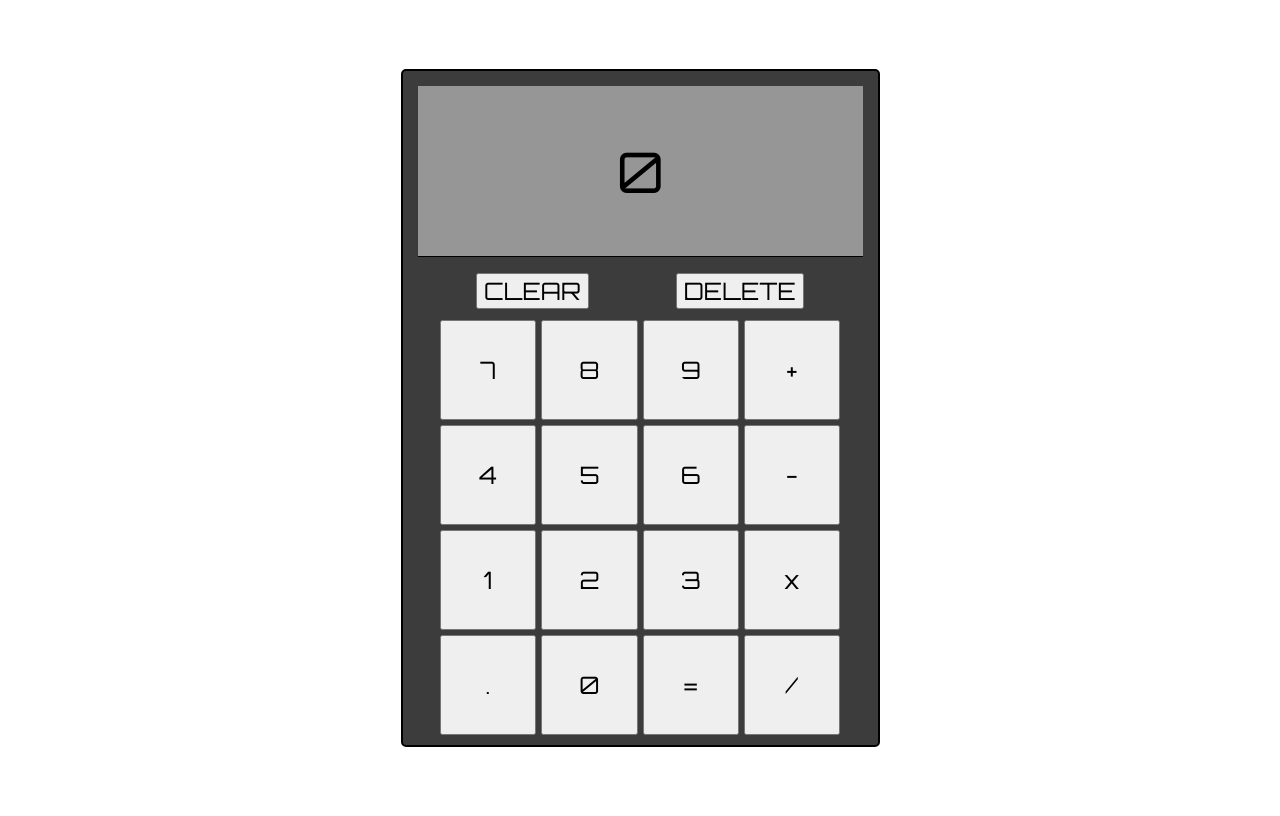
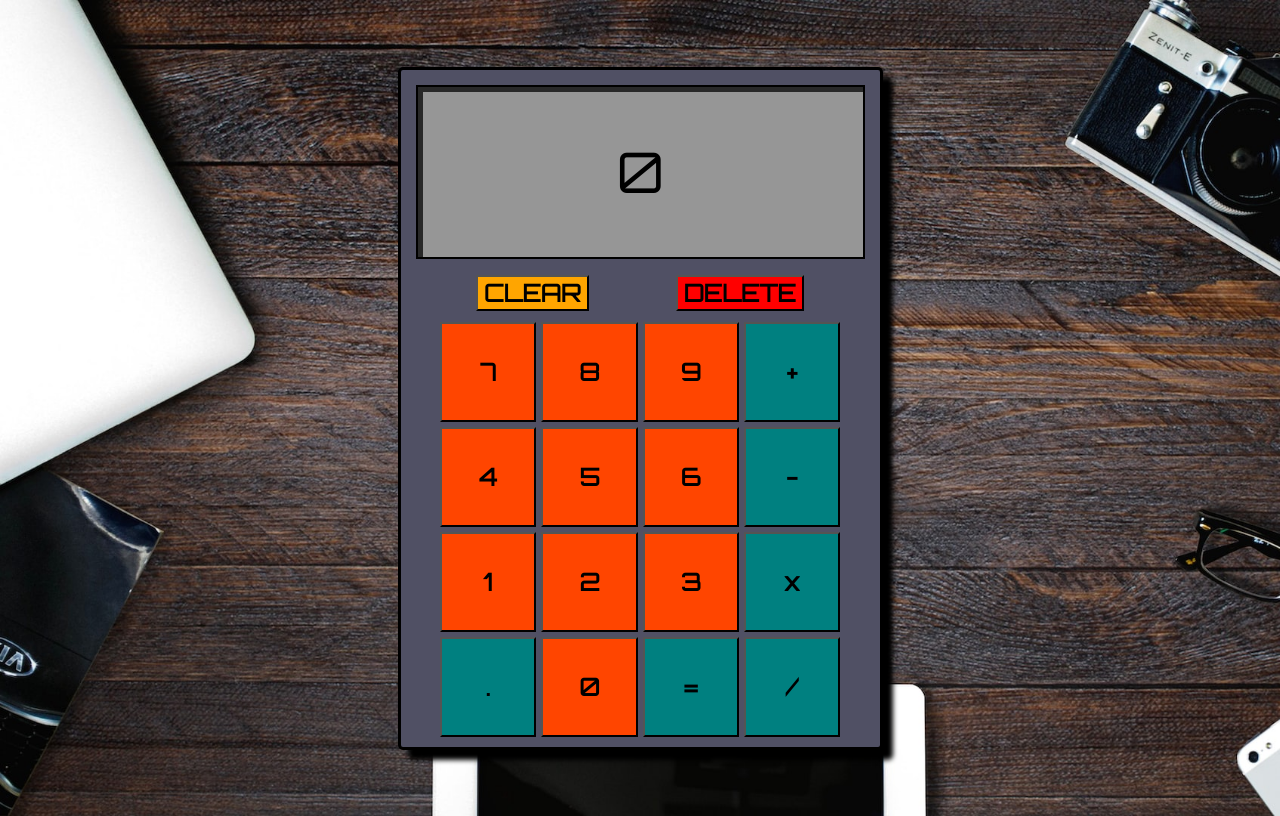
Before and after one commit to Melanie-J-Baker/calculator-project, a plain HTML site: page index.html in a window 1280 px wide. Drawn offline with Linux system fonts and the light colour scheme.

Commit message:
Add background image, button colors and box shadows

```diff
--- a/styles.css
+++ b/styles.css
@@ -1,3 +1,8 @@
+html {
+    background-image: url(andyone--WW8jBak7bo-unsplash.jpg);
+    background-size: cover;
+}
+
 .container {
     display: flex;
     justify-content: center;
@@ -11,9 +16,10 @@
     align-items: center;
     flex-direction: column;
     font-size: 10rem;
-    border: 2px solid black;
+    border: 3px solid black;
     border-radius: 5px;
-    background-color: rgb(60, 60, 60);
+    background-color: rgb(80, 80, 100);
+    box-shadow: 10px 10px 5px black;
 }
 
 .display {
@@ -26,10 +32,11 @@
     padding: 10px;
     flex: 1;
     font-size: 0.35em;
-    border-bottom: 1px solid black;
+    border: 2px solid black;
     font-family: 'Orbitron', sans-serif;
     background-color: rgb(150, 150, 150);
     margin: 15px 15px 5px 15px;
+    box-shadow: inset 5px 5px rgb(40, 40, 40);
 }
 
 .prevDisplay {
@@ -46,15 +53,19 @@
     padding: 10px 5px 5px 5px;
     width: 415px;
     justify-content: space-around;
-    background-color: rgb(60, 60, 60);
+    background-color: rgb(80, 80, 100);
 }
 
 .clearButton {
     margin: 1px;
+    font-weight: bold;
+    background-color: orange;
 }
 
 .deleteButton {
     margin: 1px;
+    font-weight: bold;
+    background-color: red;
 }
 
 .buttonGrid {
@@ -64,15 +75,24 @@
     grid-template-rows: 100px 100px 100px 100px;
     grid-gap: 5px;
     margin: 5px 5px 10px 5px;
-    background-color: rgb(60, 60, 60);
+    background-color: rgb(80, 80, 100);
 }
 
 button {
     cursor: pointer;
     font-family: 'Orbitron', monospace;
     font-size: 0.15em;
+    font-weight: bold;
 }
 
 button:hover {
     opacity: .95;
 }
+
+.numButton {
+    background-color: orangered ;
+}
+
+.opButton, .equalsButton, .decimalButton {
+    background-color: teal;
+}
```
Also changed, not shown: andyone--WW8jBak7bo-unsplash.jpg (added), 1 other file.
